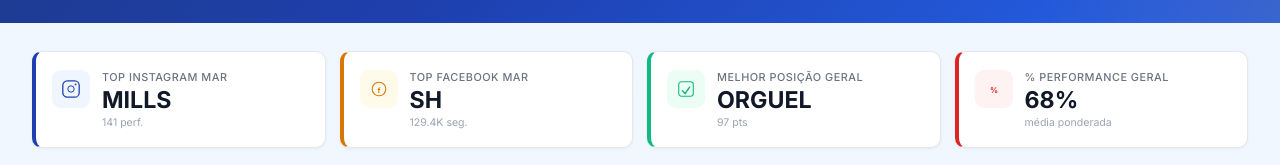
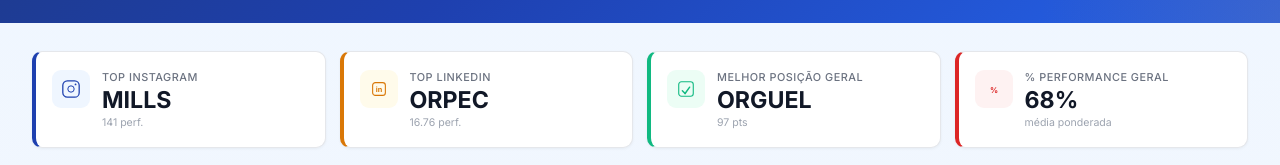
Before and after one commit to organizationivvvv/orpec-dashboard, a plain HTML site: page index.html in a window 1280 px wide. Shown: the part 197-362 px from the top of the page. Drawn offline with Linux system fonts and the light colour scheme.

Commit message:
index.html
remoção de abreviações de mes nos tops player e troca para top player linkedin ao invés de fb

```diff
--- a/index.html
+++ b/index.html
@@ -292,11 +292,11 @@ function render(){
 
   // -- KPIs --
   var topIG=[...mo.ig].sort(function(a,b){return b.v-a.v;})[0];
-  var topFB=[...mo.fb].sort(function(a,b){return b.v-a.v;})[0];
+  var topLI=[...mo.li].sort(function(a,b){return b.v-a.v;})[0];
   var topRP=[...so.rp].sort(function(a,b){return b.r-a.r;})[0];
   document.getElementById('kpiStrip').innerHTML=
-    '<div class="kpi blue"><div class="ico bl"><svg viewBox="0 0 22 22" fill="none"><rect x="2" y="2" width="18" height="18" rx="5" stroke="currentColor" stroke-width="1.4"/><circle cx="11" cy="11" r="3.5" stroke="currentColor" stroke-width="1.1"/><circle cx="16" cy="6" r="1" fill="currentColor"/></svg></div><div class="bd"><div class="lb">Top Instagram '+ml+'</div><div class="vl">'+(topIG?topIG.p:'-')+'</div><div class="sb">'+(topIG?topIG.v.toLocaleString()+' perf.':'')+'</div></div></div>'+
-    '<div class="kpi amber"><div class="ico am"><svg viewBox="0 0 22 22" fill="none"><circle cx="11" cy="11" r="7.5" stroke="currentColor" stroke-width="1.2"/><text x="11" y="15" text-anchor="middle" fill="currentColor" font-size="8" font-weight="700">f</text></svg></div><div class="bd"><div class="lb">Top Facebook '+ml+'</div><div class="vl">'+(topFB?topFB.p:'-')+'</div><div class="sb">'+(topFB?(topFB.v/1000).toFixed(1)+'K seg.':'')+'</div></div></div>'+
+    '<div class="kpi blue"><div class="ico bl"><svg viewBox="0 0 22 22" fill="none"><rect x="2" y="2" width="18" height="18" rx="5" stroke="currentColor" stroke-width="1.4"/><circle cx="11" cy="11" r="3.5" stroke="currentColor" stroke-width="1.1"/><circle cx="16" cy="6" r="1" fill="currentColor"/></svg></div><div class="bd"><div class="lb">Top Instagram</div><div class="vl">'+(topIG?topIG.p:'-')+'</div><div class="sb">'+(topIG?topIG.v.toLocaleString()+' perf.':'')+'</div></div></div>'+
+    '<div class="kpi amber"><div class="ico am"><svg viewBox="0 0 22 22" fill="none"><rect x="4" y="4" width="14" height="14" rx="3" stroke="currentColor" stroke-width="1.2"/><text x="11" y="14.5" text-anchor="middle" fill="currentColor" font-size="8" font-weight="700">in</text></svg></div><div class="bd"><div class="lb">Top LinkedIn</div><div class="vl">'+(topLI?topLI.p:'-')+'</div><div class="sb">'+(topLI?(topLI.v>1?topLI.v+' perf.':topLI.v.toFixed(4)+'%'):'')+'</div></div></div>'+
     '<div class="kpi green"><div class="ico gr"><svg viewBox="0 0 22 22" fill="none"><rect x="3" y="3" width="16" height="16" rx="3" stroke="currentColor" stroke-width="1.2"/><line x1="7" y1="13" x2="10" y2="16" stroke="currentColor" stroke-width="1.6" stroke-linecap="round"/><line x1="10" y1="16" x2="15" y2="9" stroke="currentColor" stroke-width="1.6" stroke-linecap="round"/></svg></div><div class="bd"><div class="lb">Melhor Posi\xE7\xE3o Geral</div><div class="vl">'+(topRP?topRP.p:'-')+'</div><div class="sb">'+(topRP?topRP.r+' pts':'')+'</div></div></div>'+
     '<div class="kpi red"><div class="ico rd"><svg viewBox="0 0 20 20" fill="none" width="20" height="20"><text x="10" y="14" text-anchor="middle" fill="currentColor" font-size="8" font-weight="700">%</text></svg></div><div class="bd"><div class="lb">% Performance Geral</div><div class="vl">'+so.overallPct+'%</div><div class="sb">m\xE9dia ponderada</div></div></div>';
 
```
